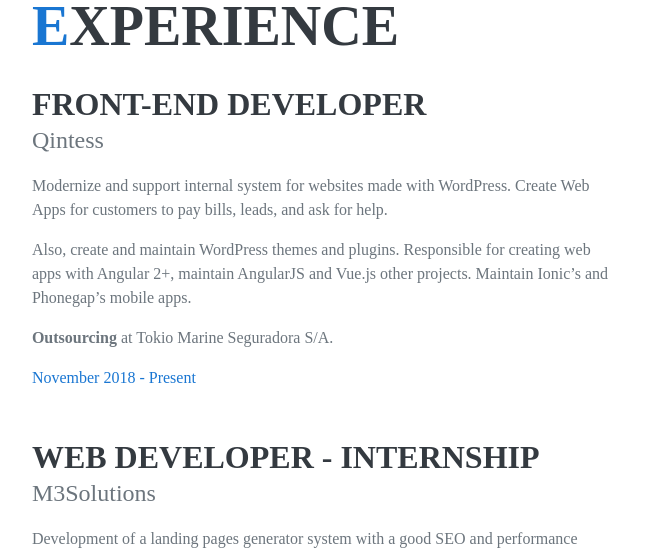
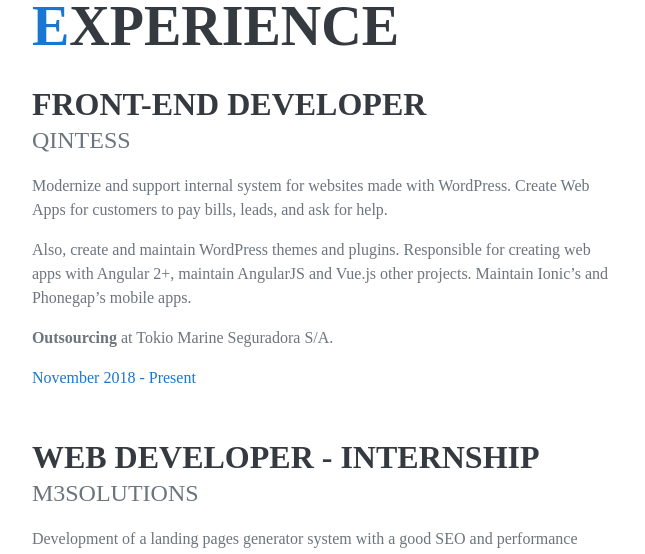
Before and after one commit to mlanes/mlanes.github.io, a website: page index.html in a window 1280 px wide. Shown: the part 1680-2234 px from the top of the page, without its empty margins (436-1081 px from the left). Drawn offline with nearby package versions, Linux system fonts and the light colour scheme; a web font is replaced by a local one.

Commit message:
subheading class the same properties of h1, h2, h3...

```diff
--- a/assets/scss/_fonts.scss
+++ b/assets/scss/_fonts.scss
@@ -172,7 +172,8 @@
 h3,
 h4,
 h5,
-h6 {
+h6,
+.subheading {
   font-family: "Saira Extra Condensed";
   text-transform: uppercase;
 }
```
Also changed, not shown: assets/css/main.css.
